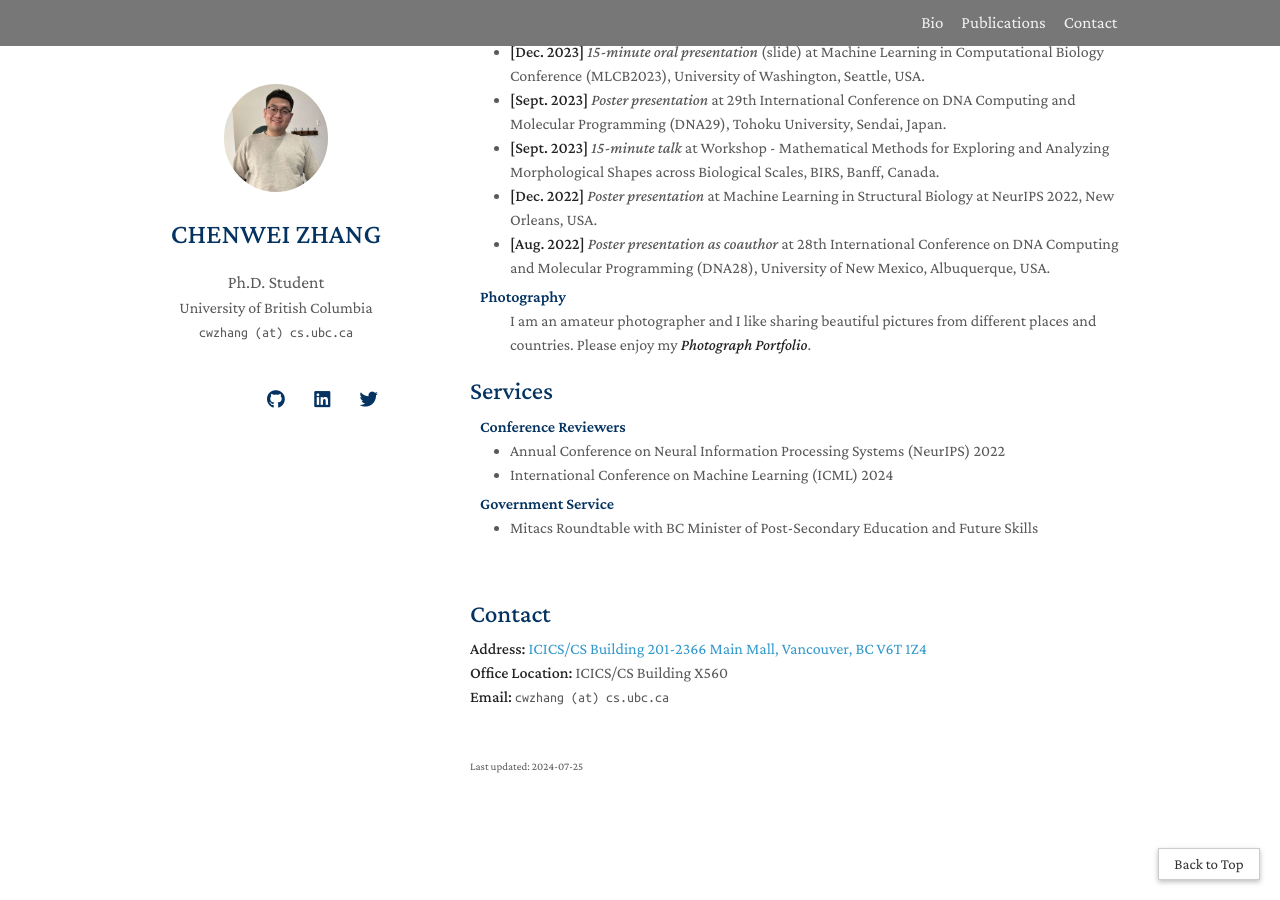
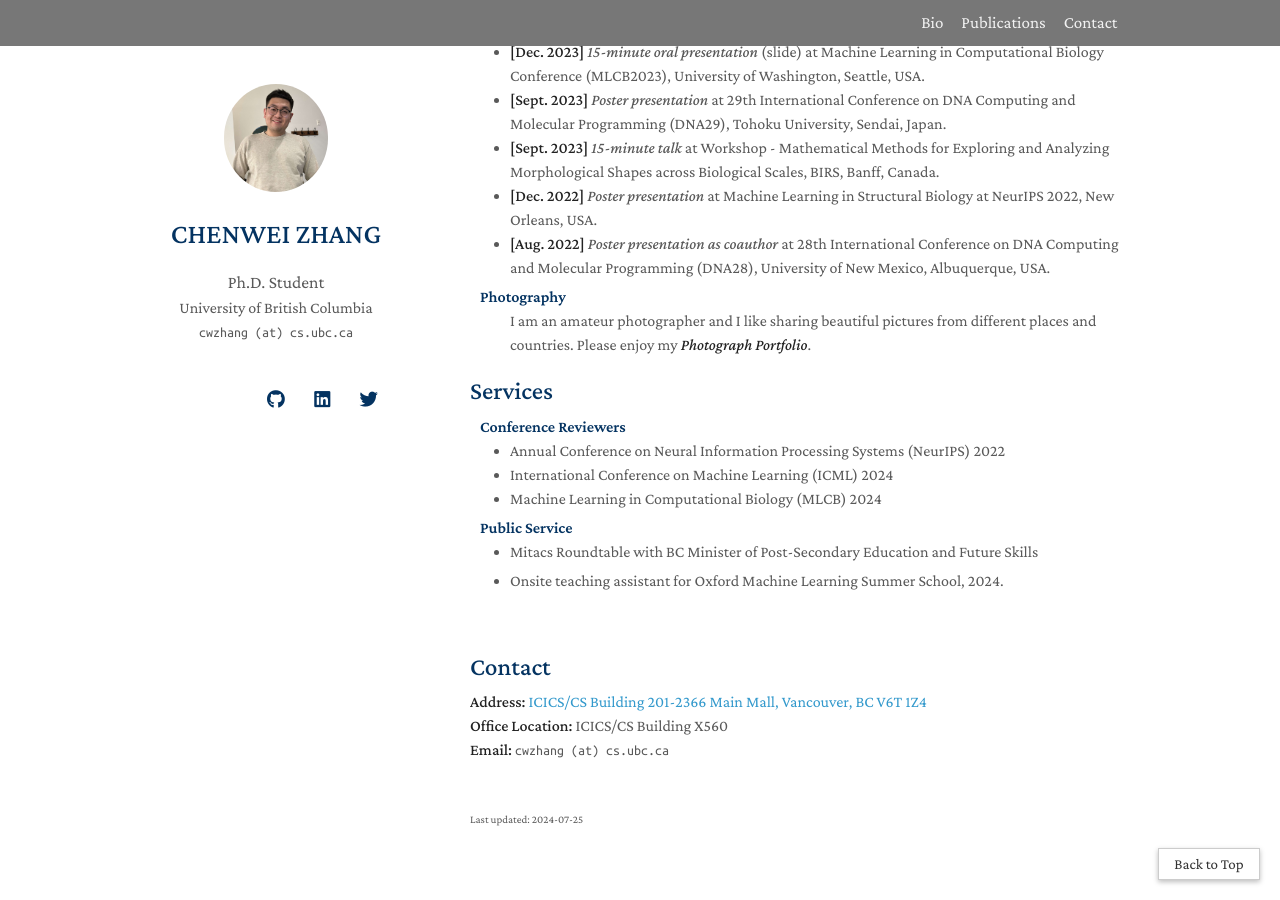
Before and after one commit to chenwei-zhang/chenwei-zhang.github.io, a Jekyll site: the page built from index.md, in a window 1280 px wide and 900 px high, scrolled down 3911 px. Built offline with Jekyll 4.4.1, drawn with Linux system fonts in a browser that asks for light colours; nearby versions of some CDN libraries; some web fonts are replaced; a style sheet for code colours, icons or effects is not loaded; our own code applies the rules of GitHub Pages for plain Markdown files.

Commit message:
update service

```diff
--- a/_includes/services.md
+++ b/_includes/services.md
@@ -5,10 +5,14 @@
 <ul style="margin:0 0 5px;">
   <li><a href="https://neurips.cc/Conferences/2023"><autocolor>Annual Conference on Neural Information Processing Systems (NeurIPS) 2022</autocolor></a></li>
   <li><a href="https://icml.cc/Conferences/2022"><autocolor>International Conference on Machine Learning (ICML) 2024</autocolor></a></li>
+  <li><a href="https://sites.google.com/cs.washington.edu/mlcb2024/"><autocolor>Machine Learning in Computational Biology (MLCB) 2024</autocolor></a></li>
 </ul>
 
 
-<h4 style="margin:0 10px 0;">Government Service</h4>
+<h4 style="margin:0 10px 0;">Public Service</h4>
 <ul style="margin:0 0 5px;">
-  <li><a href="https://twitter.com/MitacsCanada/status/1772987032375054508"><autocolor>Mitacs Roundtable with BC Minister of Post-Secondary Education and Future Skills</autocolor></a></li>
+  <li><a href="https://www.linkedin.com/posts/mitacs_bc-telecommunications-newtech-activity-7179493127106310145-4rze?utm_source=share&utm_medium=member_desktop"><autocolor>Mitacs Roundtable with BC Minister of Post-Secondary Education and Future Skills</autocolor></a></li>
 </ul>
+<ul style="margin:0 0 5px;">
+  <li><a href="https://www.oxfordml.school/"><autocolor>Onsite teaching assistant for Oxford Machine Learning Summer School, 2024.</autocolor></a></li>
+</ul>
```
